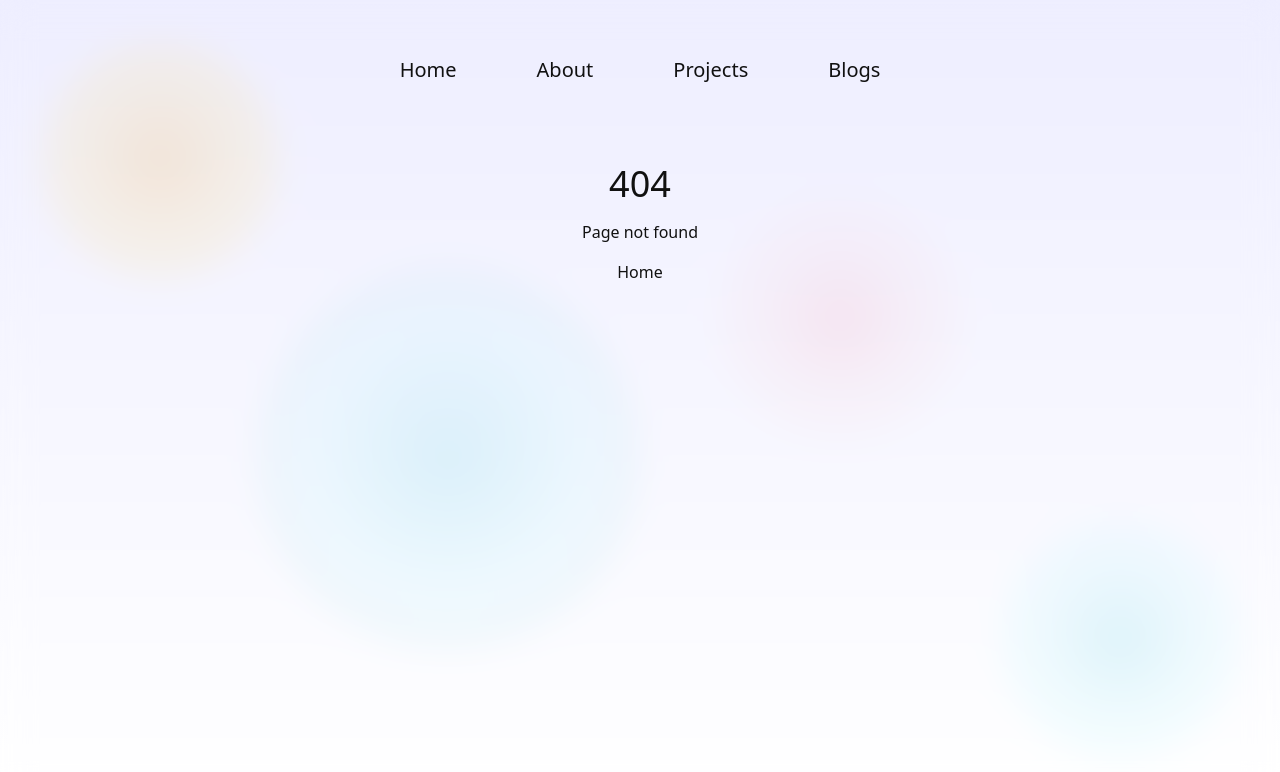
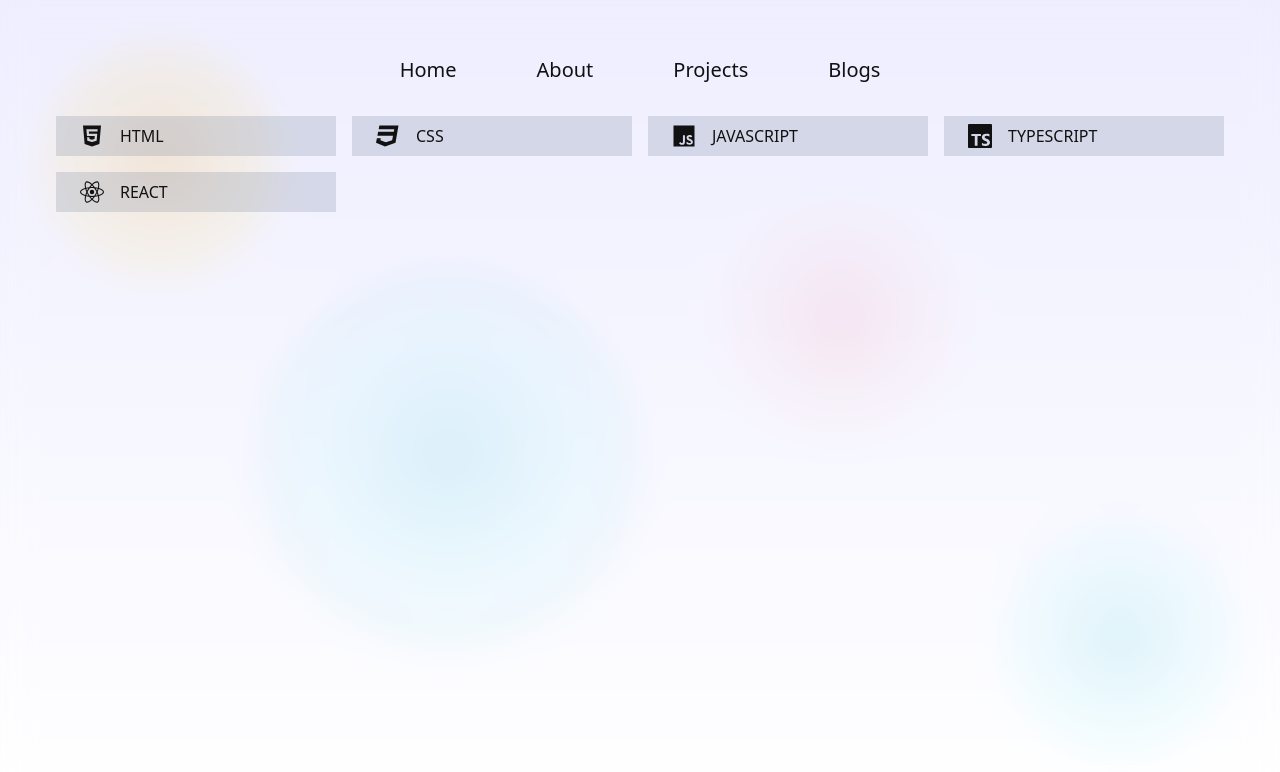
Before and after one commit to ecmCode/nextjs-portfolio, a Next.js app: page /components/HomeStacks in a window 1280 px wide. Before the commit this address had no page. Shown: the top 772 px of the page. Built offline with nearby package versions, Linux system fonts and the light colour scheme.

Commit message:
new home page components

```diff
--- a/src/pages/components/Container.tsx
+++ b/src/pages/components/Container.tsx
@@ -2,29 +2,26 @@ import { IContainer } from "@/types/interfaces";
 
 const Container : React.FC<IContainer> = ({variant,children}) => {
 
-    let className;
-
+    const option = () => {
         switch(variant){
             case "1/3" :
-            className = 'min-h-[33vh]';
-            break;
+                return 'min-h-[33vh]';
             case "2/3" :
-            className = "min-h-[66vh]";
-            break;
+                return "min-h-[66vh]";
             case "full" :
-            className = "h-full"
-            break;
+                return "h-full"
             default:
                 // exhaustive check making sure all options are listed
                 // throws compiler error when something is missing
                 const exhaustiveCheck: never = variant;
                 return exhaustiveCheck
         }
+    }
 
     return (
         <div className="w-full">
-            <div className={className}>
-                <div className="p-4">
+            <div className={`${option()} h-full flex items-start`}>
+                <div className="p-4 w-full">
                     {children}
                 </div>
             </div>
--- /dev/null
+++ b/src/pages/components/HomeAboutme.tsx
@@ -0,0 +1,24 @@
+import Link from "next/link";
+import aboutme from "../about/assets/aboutme.json"
+import Container from "./Container";
+
+const HomeAboutme = () => {
+    return (
+        <Container variant="2/3">
+            <div className="px-10 md:px-40 py-10 flex flex-col gap-6">
+                {
+                    aboutme && aboutme
+                    .slice(0,3)
+                    .map((p,index) => <p key={index}>{p}</p> )
+                }
+                <div className="text-right">
+                    <Link href="/about/"className="bg-slate-500/20 rounded-sm py-2 px-6">
+                        Read More
+                    </Link>
+                </div>
+            </div>
+        </Container>
+    );
+}
+
+export default HomeAboutme;
--- a/src/pages/components/HomeProjects.tsx
+++ b/src/pages/components/HomeProjects.tsx
@@ -1,12 +1,14 @@
 import Link from "next/link";
 import {projects} from "../../lib/projects"
+import Container from "./Container";
 
 const HomeProjects = () => {
     return (
+        <Container variant="1/3">
             <ul className="w-full grid grid-cols-1 md:grid-cols-3 gap-4">
                 {projects.map(project => (
                     <li key={project.name.replace(' ','-')}
-                className="flex justify-between gap-4 bg-cyan-400/20 p-2 uppercase tracking-wider select-none"
+                    className="flex justify-between gap-4 bg-cyan-400/20 py-2 px-6 uppercase tracking-wider select-none hover:brightness-125"
                     >
                         {project.name}
                         <Link href={project.demoURL} target="_blank">
@@ -15,6 +17,7 @@ const HomeProjects = () => {
                     </li>
                 ))}
             </ul>
+        </Container>
     );
 }
 
--- /dev/null
+++ b/src/pages/components/HomeStacks.tsx
@@ -0,0 +1,37 @@
+import {SiTypescript, SiReact} from "react-icons/si"
+import {FaHtml5, FaCss3, FaJs} from "react-icons/fa"
+import Container from "./Container"
+
+const stacks = [
+    {name: "html", icon: <FaHtml5/>},
+    {name: "css", icon: <FaCss3/>},
+    {name: "javascript", icon: <FaJs/>},
+    {name: "typescript", icon: <SiTypescript/>},
+    {name: "react", icon: <SiReact/>},
+]
+
+const Stack = ({children}: React.PropsWithChildren) => {
+    return (
+        <li className="uppercase bg-slate-500/20 py-2 w-full px-6 flex content-start items-center hover:brightness-125">
+            {children}
+        </li>
+    )
+}
+
+const HomeStacks = () => {
+    return (
+        <Container variant="1/3">
+            <ul className="w-full grid grid-cols-1 sm:grid-cols-2 md:grid-cols-4 place-items-center gap-4">
+                {stacks.map(stack => {
+                    return (
+                        <Stack key={stack.name}>
+                            <span className="mr-4 text-2xl">{stack.icon}</span> {stack.name}
+                        </Stack>
+                    )
+                })}
+            </ul>
+        </Container>
+    );
+}
+
+export default HomeStacks;
--- a/src/pages/index.tsx
+++ b/src/pages/index.tsx
@@ -8,7 +8,8 @@ import Container from "./components/Container";
 import { IPosts } from "@/types/interfaces";
 import HomeSubtitle from "./components/HomeSubtitle";
 import Link from "next/link";
-import aboutme from "./about/assets/aboutme.json"
+import HomeAboutme from "./components/HomeAboutme";
+import HomeStacks from "./components/HomeStacks";
 
 export const getStaticProps = async () => {
   const data = await getData()
@@ -29,32 +30,12 @@ export default function Home({posts} : IPosts) {
       <main>
         <HomeWelcome />
         <HomeTitle>About Me</HomeTitle>
-        <Container variant="1/3">
-          <div className="px-10 md:px-40 py-10 flex flex-col gap-6">
-            {
-              aboutme && aboutme
-              .slice(0,3).map((p,index) => <p key={index}>{p}</p> )
-            }
-            <div className="text-right">
-              <Link href="/about/" className="bg-slate-500/20 rounded-sm py-2 px-6">
-                Read More
-              </Link>
-            </div>
-          </div>
-        </Container>
+        <HomeAboutme/>
         <HomeTitle>Techs</HomeTitle>
         <HomeSubtitle>Stacks</HomeSubtitle>
-        <Container variant="1/3">
-            <p>HTML</p>
-            <p>CSS</p>
-            <p>Javascript</p>
-            <p>Typescript</p>
-            <p>React</p>
-          </Container>
+        <HomeStacks/>
         <HomeSubtitle>Projects</HomeSubtitle>
-        <Container variant="1/3">
-          <HomeProjects />
-        </Container>
+        <HomeProjects />
         <HomeTitle>Blogs</HomeTitle>
         <Container variant="1/3">
           <div className="grid grid-cols-1 md:grid-cols-2 lg:grid-cols-4 gap-4">
```
Lines whose indentation alone changed are shown as unchanged.
